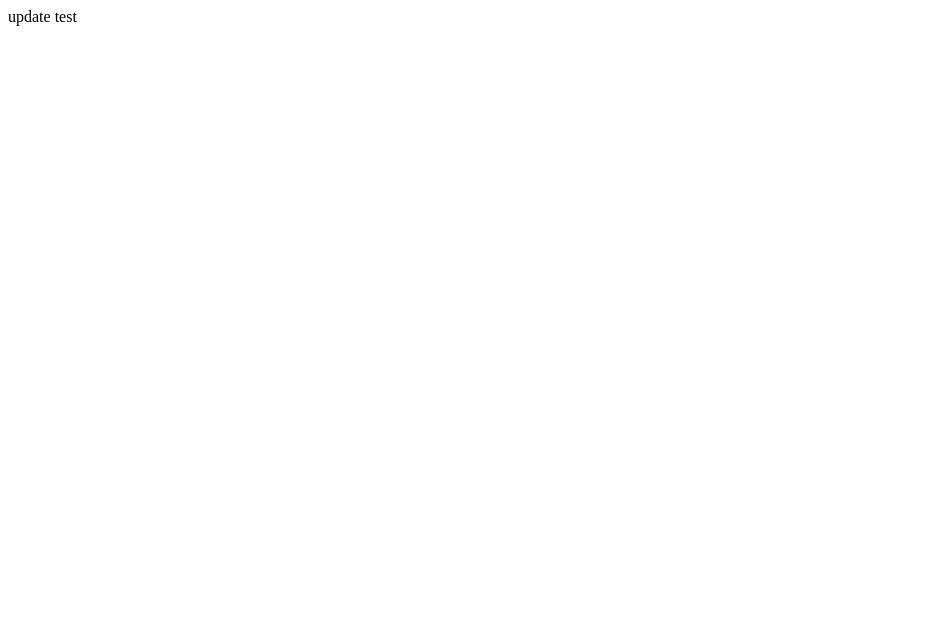
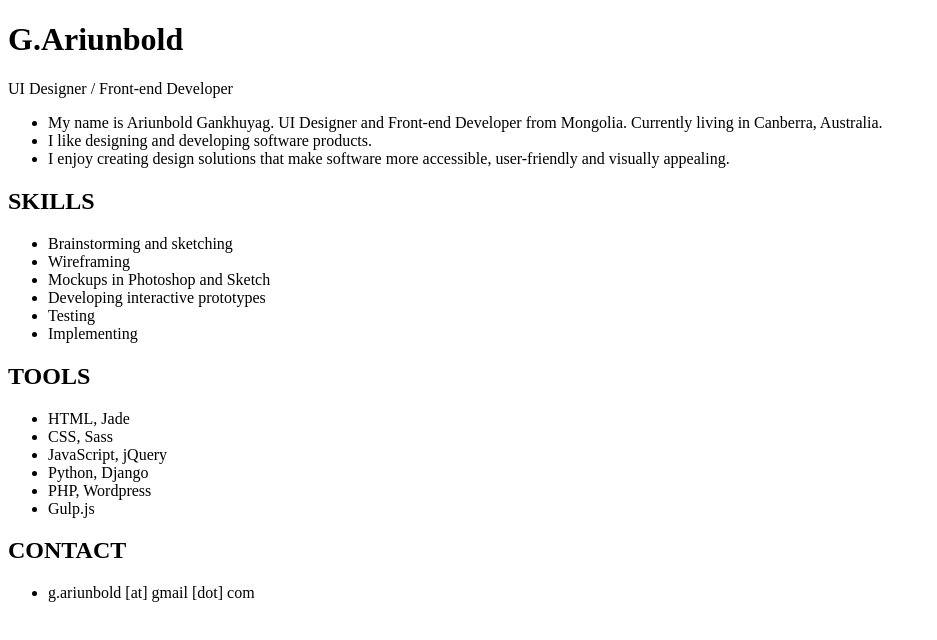
Before and after one commit to g-ariunbold/g-ariunbold.github.io, a plain HTML site: page index.html in a window 1280 px wide. Shown: the whole page, without its empty margins (0-937 px from the left). Drawn offline with Linux system fonts and the light colour scheme.

Commit message:
content added

```diff
--- a/index.html
+++ b/index.html
@@ -1 +1,41 @@
-update test
+<!DOCTYPE html>
+<html lang="en">
+<head>
+    <meta charset="UTF-8">
+    <title>G.ARIUNBOLD - UI Designer / Front-end Developer </title>
+</head>
+<body>
+<div>
+    <h1>G.Ariunbold</h1>
+    <p>UI Designer / Front-end Developer</p>
+    <ul>
+        <li>My name is Ariunbold Gankhuyag. UI Designer and Front-end Developer from Mongolia. Currently living in Canberra, Australia.</li>
+        <li>I like designing and developing software products.</li>
+        <li>I enjoy creating design solutions that make software more accessible, user-friendly and visually appealing.</li>
+    </ul>
+    <h2>SKILLS</h2>
+    <ul>
+        <li>Brainstorming and sketching</li>
+        <li>Wireframing</li>
+        <li>Mockups in Photoshop and Sketch</li>
+        <li>Developing interactive prototypes</li>
+        <li>Testing</li>
+        <li>Implementing</li>
+    </ul>
+    <h2>TOOLS</h2>
+    <ul>
+        <li>HTML, Jade</li>
+        <li>CSS, Sass</li>
+        <li>JavaScript, jQuery</li>
+        <li>Python, Django</li>
+        <li>PHP, Wordpress</li>
+        <li>Gulp.js</li>
+    </ul>
+
+    <h2>CONTACT</h2>
+    <ul>
+        <li>g.ariunbold [at] gmail [dot] com</li>
+    </ul>
+</div>
+</body>
+</html>
```
